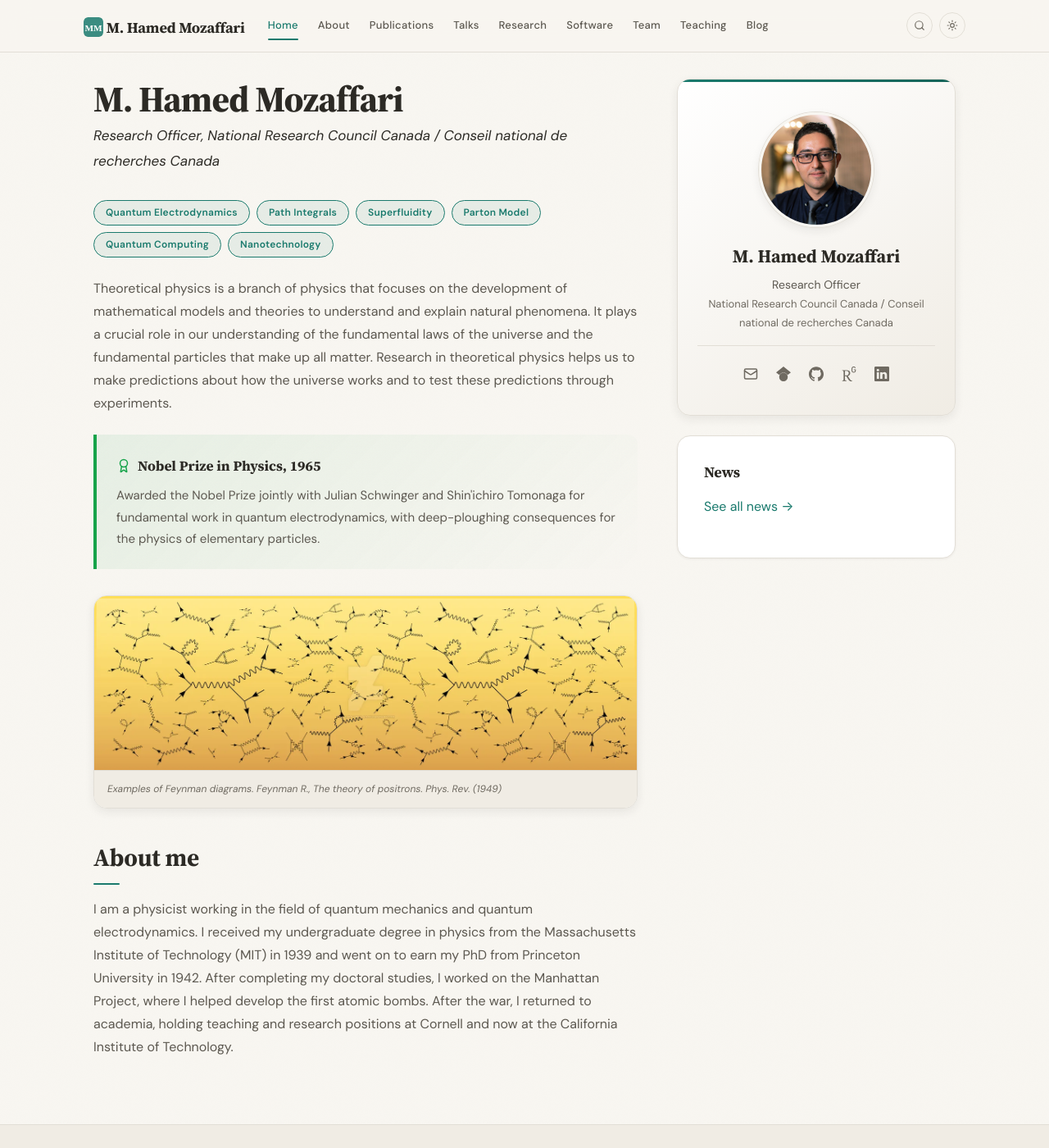
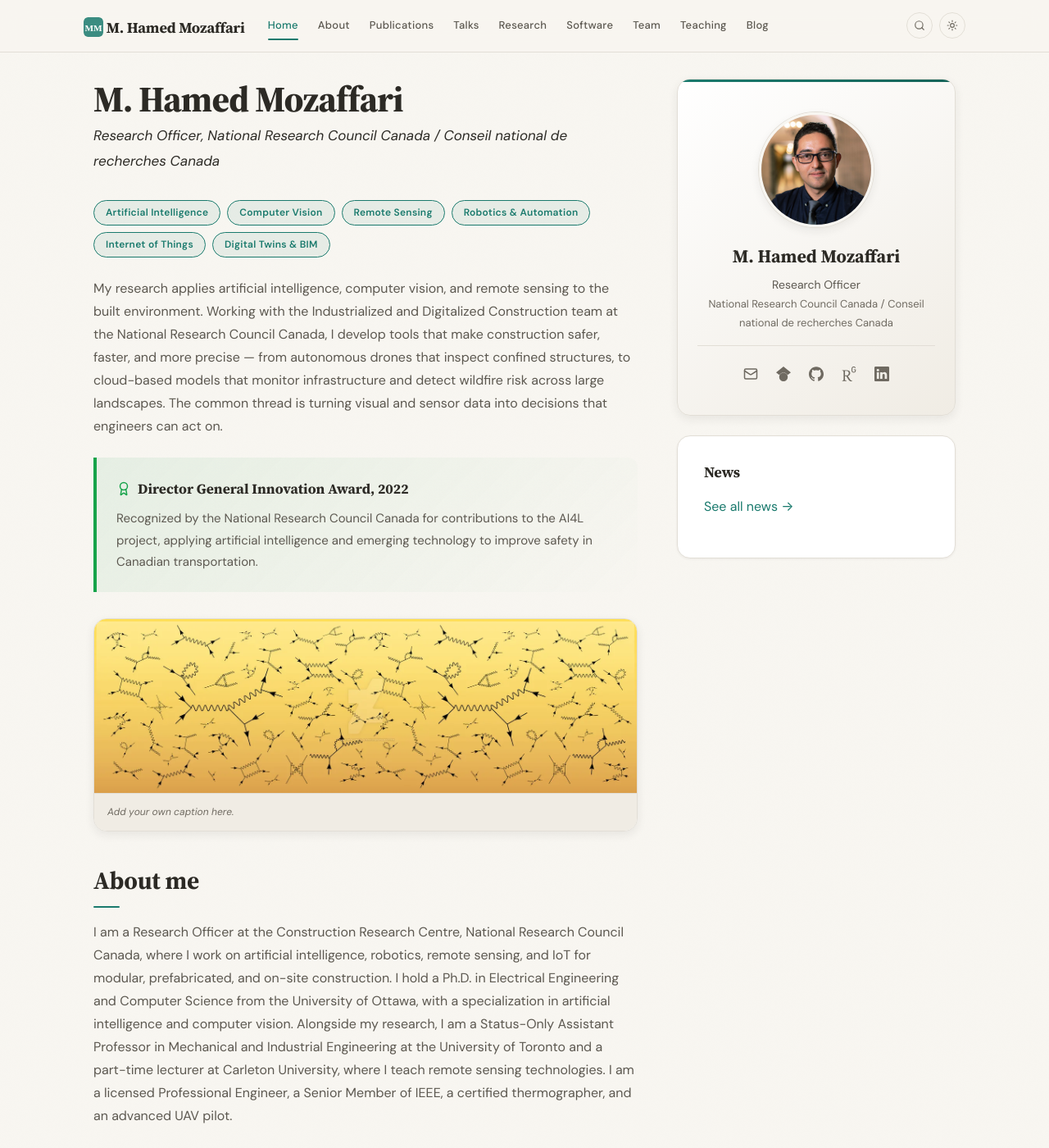
Before and after one commit to Hamed-Mozaffari/Hamed-Mozaffari.github.io, a Jekyll site: the page built from _pages/home.md, in a window 1280 px wide and 1400 px high. Shown: the whole window at 82% size. Built offline with Jekyll 4.4.1, drawn with Linux system fonts in a browser that asks for light colours.

Commit message:
Revise home page content and research focus
Updated research focus and personal information to reflect current work in AI, robotics, and remote sensing. Added new achievements and modified content for clarity.

```diff
--- a/_pages/home.md
+++ b/_pages/home.md
@@ -8,26 +8,26 @@ permalink: /
 <p class="home-hero-sub">{{ site.title }}, {{ site.institution }}</p>
 
 <div class="chip-container" markdown="0">
-<a href="{{ '/research' | relative_url }}" class="chip">Quantum Electrodynamics</a>
-<a href="{{ '/research' | relative_url }}" class="chip">Path Integrals</a>
-<a href="{{ '/research' | relative_url }}" class="chip">Superfluidity</a>
-<a href="{{ '/research' | relative_url }}" class="chip">Parton Model</a>
-<a href="{{ '/research' | relative_url }}" class="chip">Quantum Computing</a>
-<a href="{{ '/research' | relative_url }}" class="chip">Nanotechnology</a>
+<a href="{{ '/research' | relative_url }}" class="chip">Artificial Intelligence</a>
+<a href="{{ '/research' | relative_url }}" class="chip">Computer Vision</a>
+<a href="{{ '/research' | relative_url }}" class="chip">Remote Sensing</a>
+<a href="{{ '/research' | relative_url }}" class="chip">Robotics &amp; Automation</a>
+<a href="{{ '/research' | relative_url }}" class="chip">Internet of Things</a>
+<a href="{{ '/research' | relative_url }}" class="chip">Digital Twins &amp; BIM</a>
 </div>
 
-Theoretical physics is a branch of physics that focuses on the development of mathematical models and theories to understand and explain natural phenomena.
-It plays a crucial role in our understanding of the fundamental laws of the universe and the fundamental particles that make up all matter.
-Research in theoretical physics helps us to make predictions about how the universe works and to test these predictions through experiments.
+My research applies artificial intelligence, computer vision, and remote sensing to the built environment.
+Working with the Industrialized and Digitalized Construction team at the National Research Council Canada, I develop tools that make construction safer, faster, and more precise — from autonomous drones that inspect confined structures, to cloud-based models that monitor infrastructure and detect wildfire risk across large landscapes.
+The common thread is turning visual and sensor data into decisions that engineers can act on.
 
 <div class="callout callout-success" markdown="0">
-<div class="callout-title">{% include icon.html name="award" class="callout-icon" %} Nobel Prize in Physics, 1965</div>
-<p>Awarded the Nobel Prize jointly with Julian Schwinger and Shin'ichiro Tomonaga for fundamental work in quantum electrodynamics, with deep-ploughing consequences for the physics of elementary particles.</p>
+<div class="callout-title">{% include icon.html name="award" class="callout-icon" %} Director General Innovation Award, 2022</div>
+<p>Recognized by the National Research Council Canada for contributions to the AI4L project, applying artificial intelligence and emerging technology to improve safety in Canadian transportation.</p>
 </div>
 
 <div class="banner-frame" markdown="0">
-<img src="{{ '/images/banner.webp' | relative_url }}" alt="Feynman diagrams" width="1400" height="449" loading="lazy">
-<div class="banner-caption">Examples of Feynman diagrams. Feynman R., <em>The theory of positrons. Phys. Rev.</em> (1949)</div>
+<img src="{{ '/images/banner.webp' | relative_url }}" alt="Research banner" width="1400" height="449" loading="lazy">
+<div class="banner-caption">Add your own caption here.</div>
 </div>
 
 {% capture selected %}{% bibliography --query @*[selected=true] %}{% endcapture %}
@@ -42,7 +42,7 @@ Research in theoretical physics helps us to make predictions about how the unive
 
 ## About me
 
-I am a physicist working in the field of quantum mechanics and quantum electrodynamics.
-I received my undergraduate degree in physics from the Massachusetts Institute of Technology (MIT) in 1939 and went on to earn my PhD from Princeton University in 1942.
-After completing my doctoral studies, I worked on the Manhattan Project, where I helped develop the first atomic bombs.
-After the war, I returned to academia, holding teaching and research positions at Cornell and now at the California Institute of Technology.
+I am a Research Officer at the Construction Research Centre, National Research Council Canada, where I work on artificial intelligence, robotics, remote sensing, and IoT for modular, prefabricated, and on-site construction.
+I hold a Ph.D. in Electrical Engineering and Computer Science from the University of Ottawa, with a specialization in artificial intelligence and computer vision.
+Alongside my research, I am a Status-Only Assistant Professor in Mechanical and Industrial Engineering at the University of Toronto and a part-time lecturer at Carleton University, where I teach remote sensing technologies.
+I am a licensed Professional Engineer, a Senior Member of IEEE, a certified thermographer, and an advanced UAV pilot.
```
